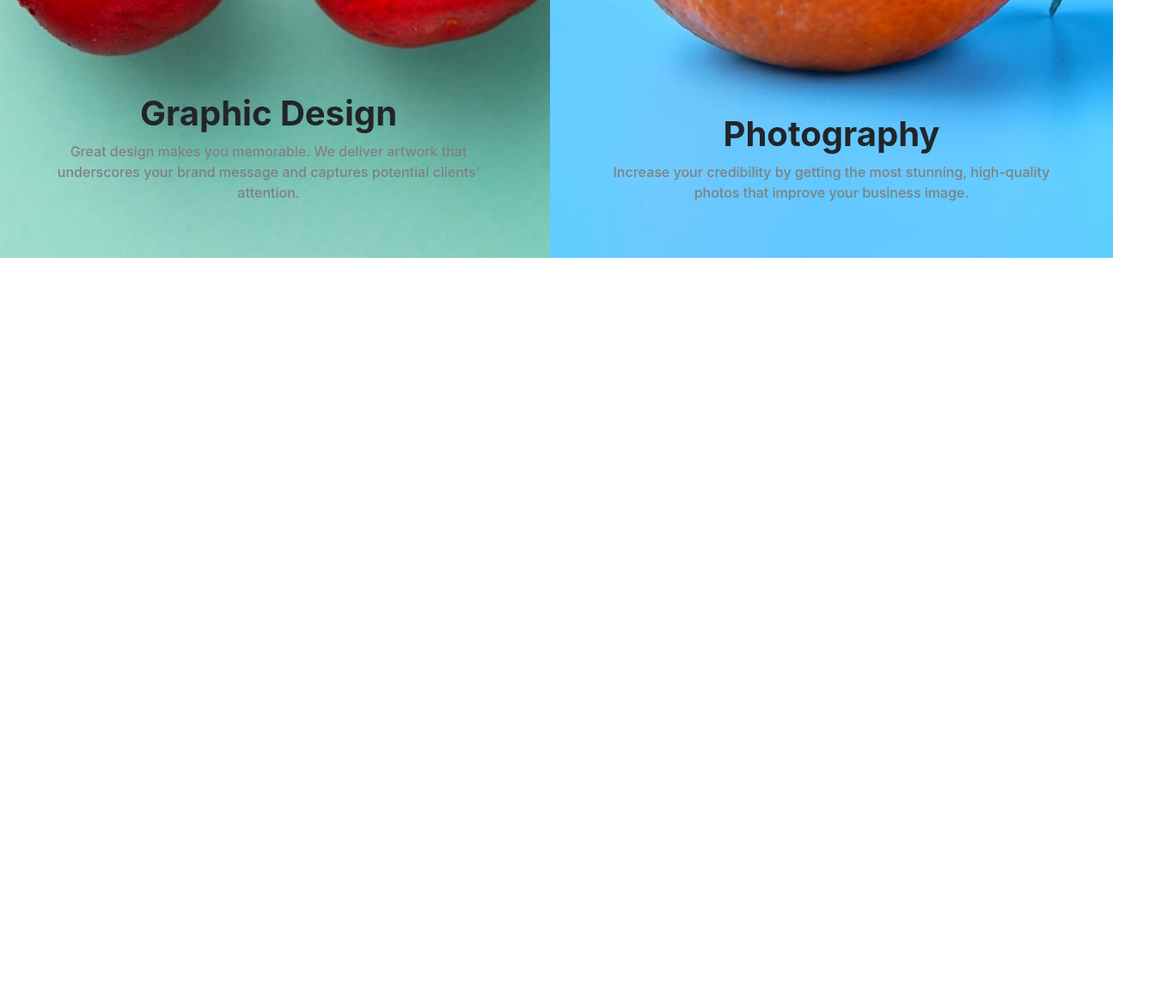
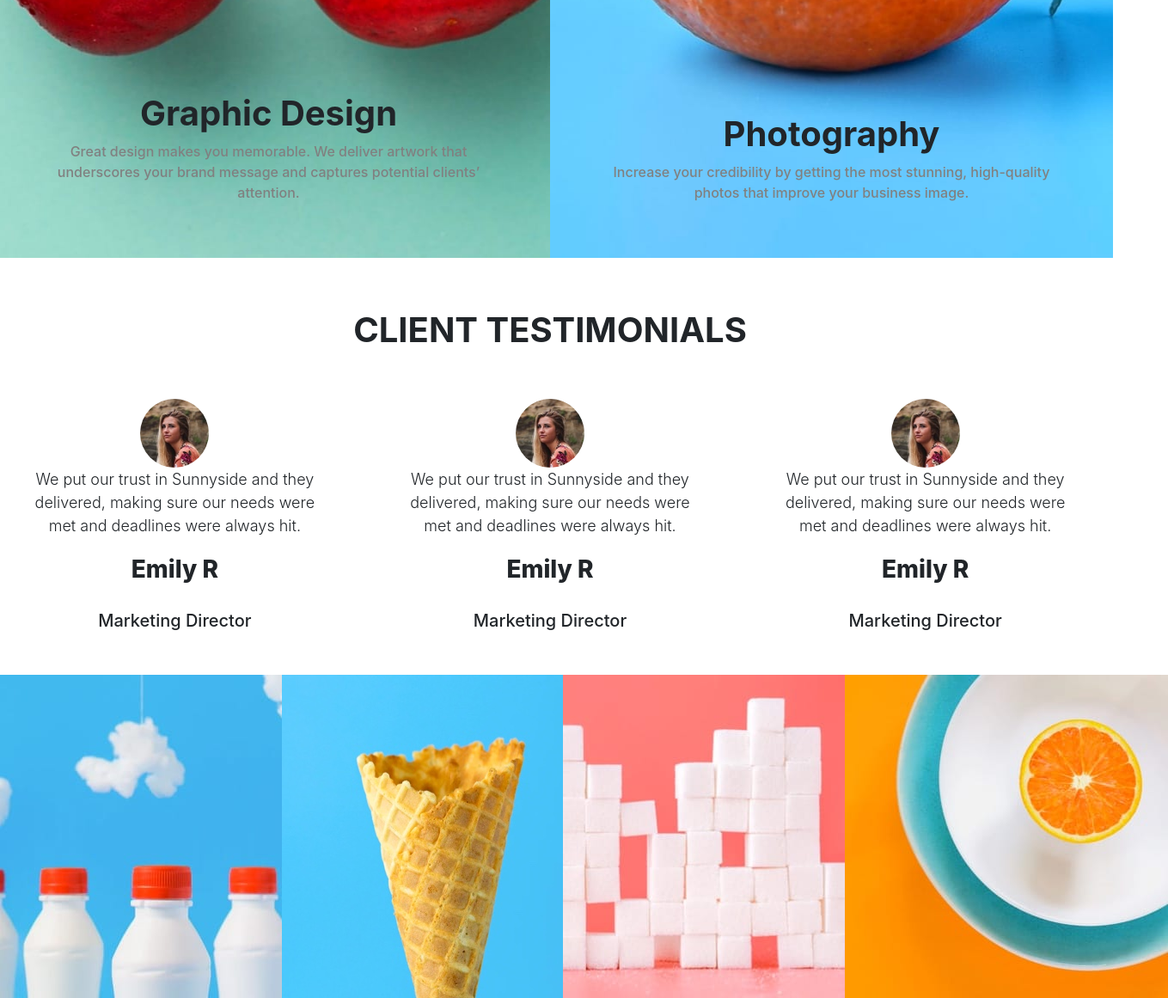
Before and after one commit to giwangdk/Sunny-Side, a website: page index.html in a window 1280 px wide. Shown: the part 1960-3121 px from the top of the page at 86% size, 1359 px wide, since content can reach past the window. Before the commit the page ends 2260 px from the top, so only its background shows below. Drawn offline with nearby package versions, Linux system fonts and the light colour scheme; files whose address does not match are found by name.

Commit message:
add testimonial and gallery section

```diff
--- a/assets/style/main.scss
+++ b/assets/style/main.scss
@@ -1,6 +1,10 @@
 @import url('https://fonts.googleapis.com/css2?family=Poppins:ital,wght@0,400;0,500;0,600;1,400;1,500;1,600&display=swap');
 @import "../../vendor/bootstrap/scss/bootstrap.scss";
 
+
+html{
+    overflow-x: hidden;
+}
 *{
     margin: 0;
     padding:0;
@@ -112,3 +116,42 @@
 
     }
 }
+
+.testimoni{
+    margin-top: 60px;
+    display: flex;
+    justify-content: space-between;
+    h1{
+        font-weight: 700;
+    }
+    .testi{
+        img{
+            width: 80px;
+            border-radius: 100%;
+        }
+        p{
+            font-size: 18px;
+            font-weight: 300;
+        }
+        .testi-footer{
+            p{
+                font-size: 28px;
+                font-weight: 800;
+                margin-bottom: 0px;
+            }
+            span{
+                font-size: 20px;
+                font-weight: 500;
+            }
+        }
+    }
+}
+
+.gallery{
+    img{
+        background-position: center;
+        background-size: cover;
+        overflow: hidden;
+        object-fit: cover;
+    }
+}
--- a/index.html
+++ b/index.html
@@ -91,6 +91,68 @@
 
   </section>
 
+  <section class="testimoni text-center">
+    <div class="row">
+      <div class="col-12">
+        <h1>CLIENT TESTIMONIALS</h1>
+      </div>
+      <div class="testi col-md-4 col-12 p-5">
+        <div class="testi-img">
+          <img src="/assets//images/image-emily.jpg" alt="">
+        </div>
+        <div class="testi-body">
+          <p>We put our trust in Sunnyside and they delivered, making sure our needs were met and deadlines were always hit.</p>
+        </div>
+        <div class="testi-footer">
+          <p>Emily R</p> <br>
+          <span>Marketing Director</span>
+        </div>
+      </div>
+      <div class="testi col-md-4 col-12 p-5">
+        <div class="testi-img">
+          <img src="/assets//images/image-emily.jpg" alt="">
+        </div>
+        <div class="testi-body">
+          <p>We put our trust in Sunnyside and they delivered, making sure our needs were met and deadlines were always hit.</p>
+        </div>
+        <div class="testi-footer">
+          <p>Emily R</p> <br>
+          <span>Marketing Director</span>
+        </div>
+      </div>
+      <div class="testi col-md-4 col-12 p-5">
+        <div class="testi-img">
+          <img src="/assets//images/image-emily.jpg" alt="">
+        </div>
+        <div class="testi-body">
+          <p>We put our trust in Sunnyside and they delivered, making sure our needs were met and deadlines were always hit.</p>
+        </div>
+        <div class="testi-footer">
+          <p>Emily R</p> <br>
+          <span>Marketing Director</span>
+        </div>
+      </div>
+
+    </div>
+  </section>
+
+  <section class="gallery">
+    <div class="row">
+    <div class="col-lg-3 col-sm-6">
+      <img src="/assets/images/mobile/image-gallery-milkbottles.jpg" alt="">
+    </div>
+    <div class="col-lg-3 col-sm-6">
+      <img src="/assets/images/mobile/image-gallery-cone.jpg" alt="">
+    </div>
+    <div class="col-lg-3 col-sm-6">
+      <img src="/assets/images/mobile/image-gallery-sugar-cubes.jpg" alt="">
+    </div>
+    <div class="col-lg-3 col-sm-6">
+      <img src="/assets/images/mobile/image-gallery-orange.jpg" alt="">
+    </div>
+    </div>
+  </section>
+
 
 
 
```
Also changed, not shown: assets/style/dist/main.css.
